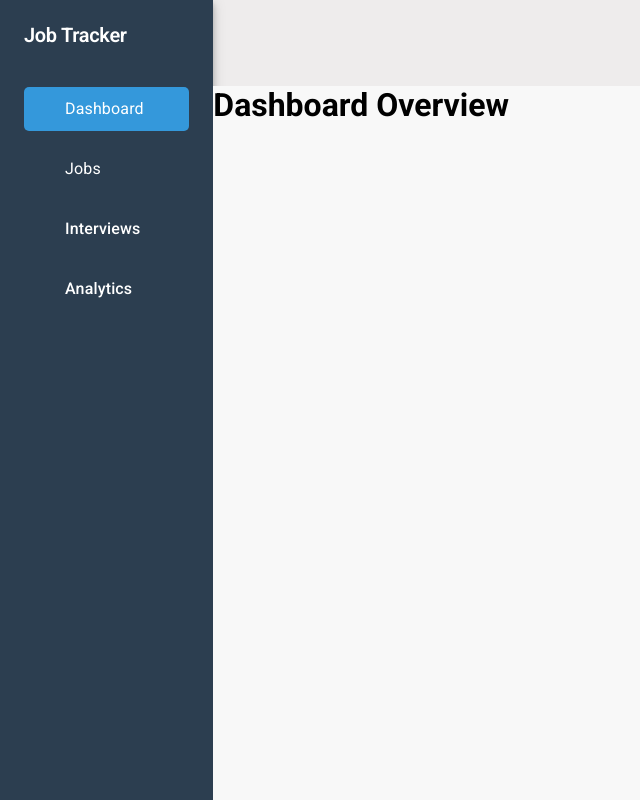
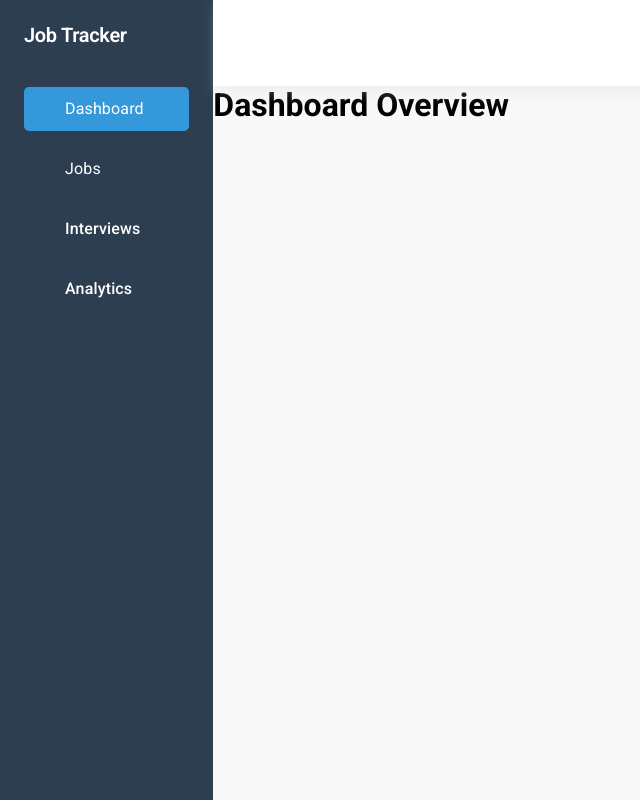
Before and after one commit to Dimithri8/job-tracker-app, a React (Vite) app in the folder frontend/: page / in a window 1280 px wide. Shown: the whole page, without its empty margins (0-640 px from the left). Built offline with nearby package versions, Linux system fonts and the light colour scheme; some icons are missing.

Commit message:
Changes header background color and added box shadow

```diff
--- a/frontend/src/components/Header/Header.jsx
+++ b/frontend/src/components/Header/Header.jsx
@@ -1,11 +1,16 @@
-import { Box, Typography } from "@mui/material";
+import { Box } from "@mui/material";
 
 export default function Header({ className }) {
   return (
     <Box
       className={className}
       component={"div"}
-      sx={{ backgroundColor: "#eeececff" }}
+      sx={{
+        backgroundColor: "white",
+        boxShadow: "5px 5px 15px rgba(219, 219, 219, 0.42)",
+        position: "relative",
+        zIndex: 1,
+      }}
     ></Box>
   );
 }
```
